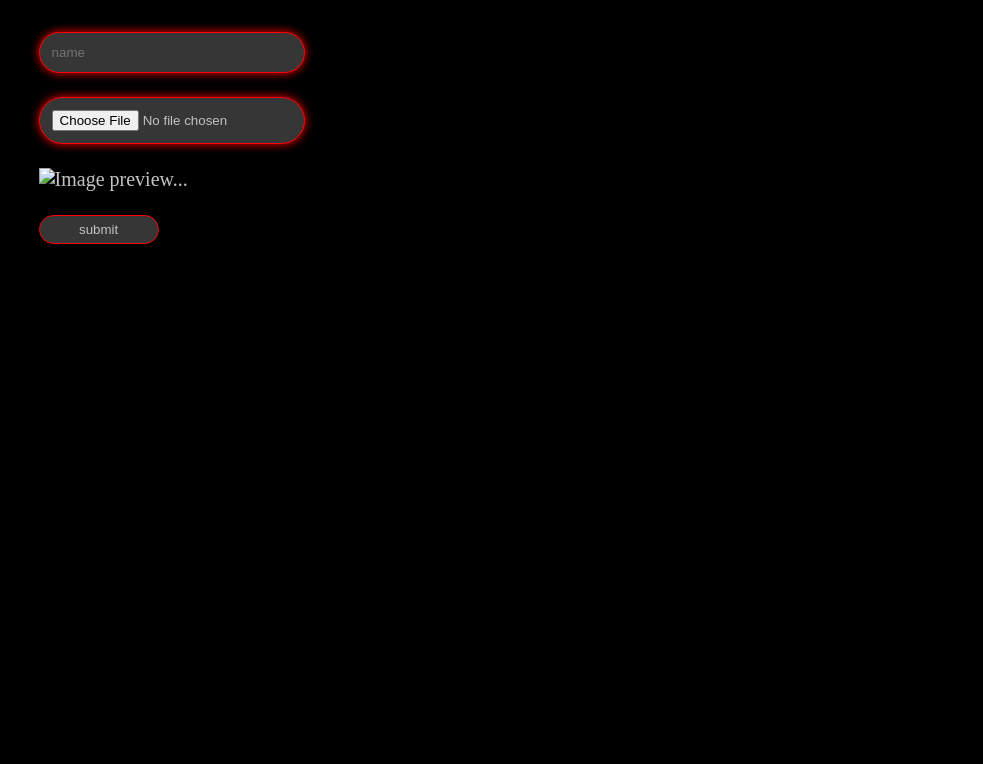
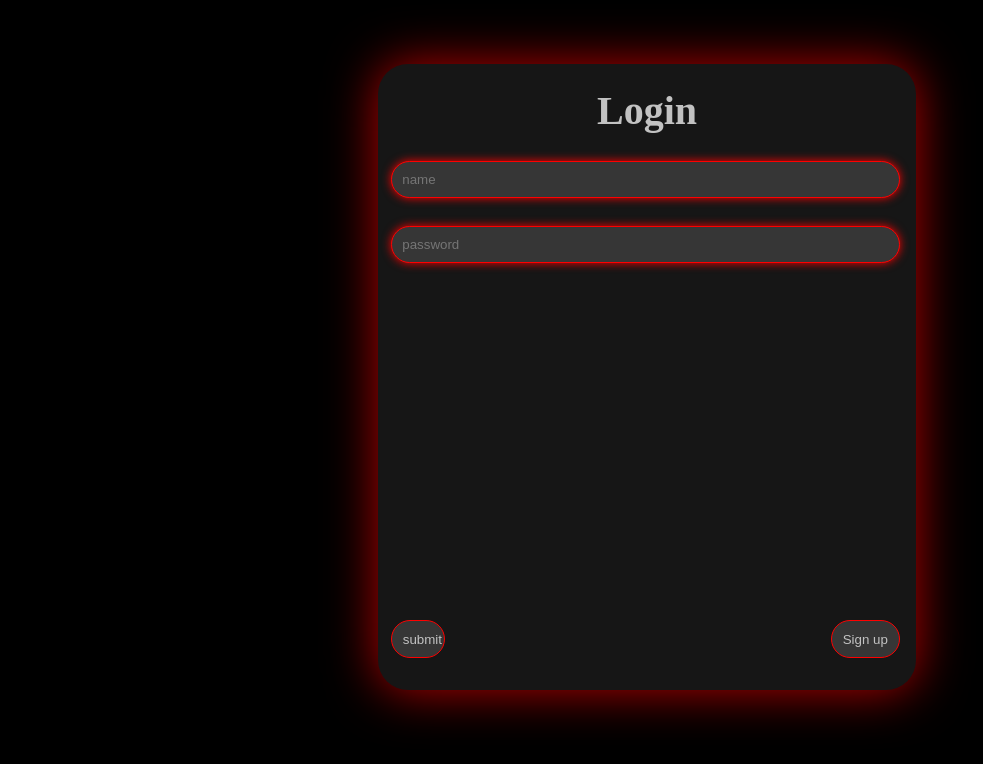
Before and after one commit to shahrad0/web-messenger, a website: page public/Login/login.html in a window 1280 px wide. Shown: the whole page, without its empty margins (1-984 px from the left). Drawn offline with Linux system fonts and the light colour scheme.

Commit message:
nothing works, still need a lot of work

```diff
--- a/package.json
+++ b/package.json
@@ -10,7 +10,10 @@
   "license": "ISC",
   "description": "",
   "dependencies": {
+    "bcrypt": "^5.1.1",
+    "cookie-parser": "^1.4.6",
     "express": "^4.19.2",
+    "jsonwebtoken": "^9.0.2",
     "multer": "^1.4.5-lts.1",
     "socket.io": "^4.7.5",
     "sqlite3": "^5.1.7"
--- a/public/Login/login.html
+++ b/public/Login/login.html
@@ -4,73 +4,19 @@
     <meta charset="UTF-8">
     <meta name="viewport" content="width=device-width, initial-scale=1.0">
     <title>Login</title>
-    <style>
-        body{
-            background-color: black;
-            font-size: 20px;
-            color: rgb(194, 194, 194) !important;
-        }
-        input{
-            background-color: rgb(54, 54, 54);
-            border: 1px solid red;
-            border-radius: 1000px ;
-            box-shadow: 0 0 10px red;
-            transition: 500ms;
-            width: fit-content;
-            padding: 1% ;
-            width: 20%;
-            height: 10%;
-            color: inherit;
-        }
-        input button{
-            background-color: aqua;
-        }
-        input:focus{
-            box-shadow: 0 0 15px  red;
-            outline: none;
-        }
-        form{
-            width: 95%;
-            height: 95%;
-            margin: 2.5%;
-        }
-        button{
-            background-color: rgb(54, 54, 54);
-            border: 1px solid red;
-            border-radius: 1000px ;
-            padding: 0.5% 0;
-            color: inherit;
-            width: 10%;
-            transition: all 200ms;
-        }
-        button:hover{
-            border: 2px solid red;
-            box-shadow: 0 0 16px red;
-        }
-        .separate{
-            margin-bottom:2% ;
-        }
-        label{
-            display: flex;
-            width: 10%;
-        }
-        .profile-preview{
-            margin-top: 2%;
-            width: 22%;
-        }
-    </style>
+    <link rel="stylesheet" href="style.css">
 </head>
 <body>
     <form action="" id="form">
+        <h1>Login</h1>
         <div class="separate">
             <input type="name" placeholder="name"name="username" id="username">
         </div>
         <div class="separate">
-            <input type="file" onchange="previewFile()"  name="profileImage"accept="image/*">
-            <br>
-            <img src="" class="profile-preview" alt="Image preview...">
+            <input type="password" placeholder="password"name="password" id="password">
         </div>
-        <button type="submit"> submit </button>
+        <button type="button" id="login-redirect" > Sign up </button>
+        <button type="submit" id="submit"> submit </button>
     </form>
     <script src="login.js"></script>
 </body>
--- a/public/Login/login.js
+++ b/public/Login/login.js
@@ -14,11 +14,20 @@ function previewFile() {
 const form = document.getElementById("form")
 form.addEventListener('submit', function(e) {
   e.preventDefault();
-  const formData = new FormData(form);
-  localStorage.setItem('username', document.getElementById("username").value);
-  fetch('/register', {
-      method: 'POST',
-      body: formData
+
+  const username = document.getElementById("username").value;
+  const password = document.getElementById("password").value;
+
+  // Prepare the data as JSON
+  const data = JSON.stringify({ username, password });
+
+  fetch('/login', {
+    method: 'POST',
+    headers: {
+        'Content-Type': 'application/json'
+    },
+    body: data,
+    credentials: 'include' // Ensure cookies are sent with the request
   })
   .then(response => {
   if (!response.ok) {
@@ -28,14 +37,20 @@ form.addEventListener('submit', function(e) {
   return response.json();
   })
   .then(data => {
-  console.log(data);
-  // Save userId to localStorage
-  localStorage.setItem('userId', data.userId);
+
+  // localStorage.setItem('userId'  , data.userId)
+  // localStorage.setItem('username', username)
+  // localStorage.setItem('password', password)
+
+  setTimeout(()=>{window.location.href = '../../'},1)
   })
   .catch(error => {
   console.error('Error:', error);
   alert(error.message);
 });
-  setTimeout(()=>{window.location.href = '../../'},100)
 
 });
+document.getElementById("login-redirect").addEventListener("click",()=>{
+  setTimeout(()=>{window.location.href = '../Sign-up/sign-up.html'},1)
+
+})
--- /dev/null
+++ b/public/Login/style.css
@@ -0,0 +1,89 @@
+body{
+    background-color: black;
+    font-size: 20px;
+    color: rgb(194, 194, 194) !important;
+    height: 100vh;
+    width: 100vw;
+    overflow: hidden;
+}
+input{
+    background-color: rgb(54, 54, 54);
+    border: 1px solid red;
+    border-radius: 1000px ;
+    box-shadow: 0 0 10px red;
+    transition: 500ms;
+    width: 95%;
+    padding: 2% ;
+    color: inherit;
+    position: absolute;
+
+}
+input button{
+    background-color: aqua;
+}
+input:focus{
+    box-shadow: 0 0 20px  red;
+    outline: none;
+}
+form{
+    margin: auto;
+    margin-top: 5%;
+    padding: 1%;
+    width: 40%;
+    height: 75%;
+    background-color: rgb(22, 22, 22);
+    border-radius: 30px;
+    box-shadow: 0 0 50px  rgb(185, 0, 0);
+    position: relative;
+}
+button{
+    background-color: rgb(54, 54, 54);
+    border: 1px solid red;
+    border-radius: 1000px ;
+    padding: 0.5% 0;
+    color: inherit;
+    width: 10%;
+    cursor: pointer;
+    transition: all 200ms;
+}
+button:hover{
+    border: 1px solid red;
+    box-shadow: 0 0 16px red;
+}
+button:active{
+    box-shadow: 0 0 20px rgb(255, 0, 0);
+    border: solid 1px rgb(255, 62, 62);
+}
+.separate{
+    height: 10%;
+    margin:1% 0  ;
+    position: relative;
+}
+label{
+    display: flex;
+    width: 10%;
+}
+.profile-preview{
+    margin-top: 2%;
+    width: 22%;
+}
+#submit{
+    position: absolute;
+    bottom: 5%;
+    padding: 2%;
+}
+h1{
+    text-align: center;
+    margin-top: 2%;
+    transition: all 400ms;
+}
+h1:hover{
+    color: red;
+}
+#login-redirect{
+    position: absolute;
+    bottom: 5%;
+    padding: 2%;
+    right: 3%;
+    width: fit-content;
+}
--- /dev/null
+++ b/public/Sign-up/style.css
@@ -0,0 +1,89 @@
+body{
+    background-color: black;
+    font-size: 20px;
+    color: rgb(194, 194, 194) !important;
+    height: 100vh;
+    width: 100vw;
+    overflow: hidden;
+}
+input{
+    background-color: rgb(54, 54, 54);
+    border: 1px solid red;
+    border-radius: 1000px ;
+    box-shadow: 0 0 10px red;
+    transition: 500ms;
+    width: 95%;
+    padding: 2% ;
+    color: inherit;
+    position: absolute;
+
+}
+input button{
+    background-color: aqua;
+}
+input:focus{
+    box-shadow: 0 0 20px  red;
+    outline: none;
+}
+form{
+    margin: auto;
+    margin-top: 5%;
+    padding: 1%;
+    width: 40%;
+    height: 75%;
+    background-color: rgb(22, 22, 22);
+    border-radius: 30px;
+    box-shadow: 0 0 50px  rgb(185, 0, 0);
+    position: relative;
+}
+button{
+    background-color: rgb(54, 54, 54);
+    border: 1px solid red;
+    border-radius: 1000px ;
+    padding: 0.5% 0;
+    color: inherit;
+    width: 10%;
+    cursor: pointer;
+    transition: all 200ms;
+}
+button:hover{
+    border: 1px solid red;
+    box-shadow: 0 0 16px red;
+}
+button:active{
+    box-shadow: 0 0 20px rgb(255, 0, 0);
+    border: solid 1px rgb(255, 62, 62);
+}
+.separate{
+    height: 10%;
+    margin:1% 0  ;
+    position: relative;
+}
+label{
+    display: flex;
+    width: 10%;
+}
+.profile-preview{
+    margin-top: 2%;
+    width: 22%;
+}
+#submit{
+    position: absolute;
+    bottom: 5%;
+    padding: 2%;
+}
+h1{
+    text-align: center;
+    margin-top: 2%;
+    transition: all 400ms;
+}
+h1:hover{
+    color: red;
+}
+#login-redirect{
+    position: absolute;
+    bottom: 5%;
+    padding: 2%;
+    right: 3%;
+    width: fit-content;
+}
```
Also changed, not shown: public/Authorize/index.html (+6 -1 lines), public/Sign-up/sign-up.html (added, +30 -0 lines), public/Sign-up/sign-up.js (added, +46 -0 lines), public/index.js (+11 -4 lines), server.js (+65 -4 lines), uploads/1728074171160.jpg (added), uploads/1728074189833.jpg (added), 2 other files.
